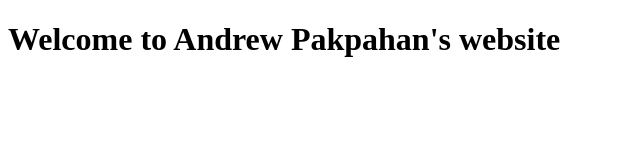
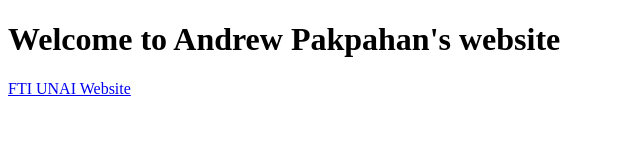
Before and after one commit to andrewpakpahan/andrewpakpahanwebsite, a plain HTML site: page index.html in a window 1280 px wide. Shown: the whole page, without its empty margins (0-640 px from the left). Drawn offline with Linux system fonts and the light colour scheme.

Commit message:
added a link to FTI UNAI website

```diff
--- a/index.html
+++ b/index.html
@@ -7,5 +7,7 @@
 </head>
 <body>
     <h1>Welcome to Andrew Pakpahan's website</h1>
+
+    <a href="https://fti.unai.edu">FTI UNAI Website</a>
 </body>
 </html>
```
